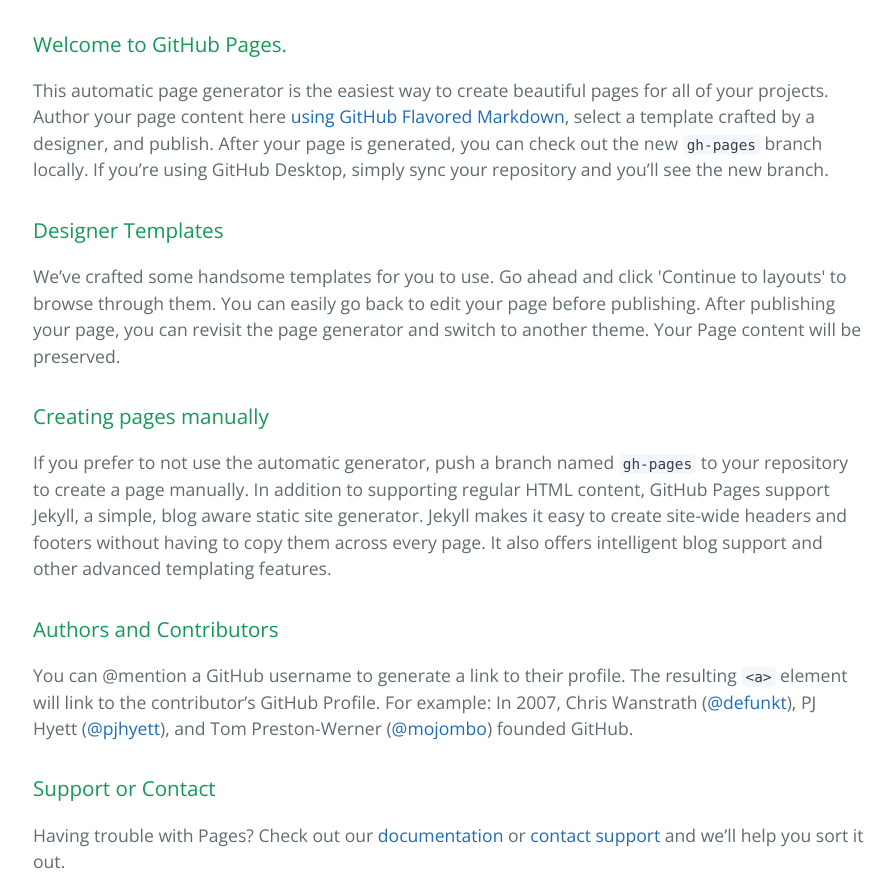
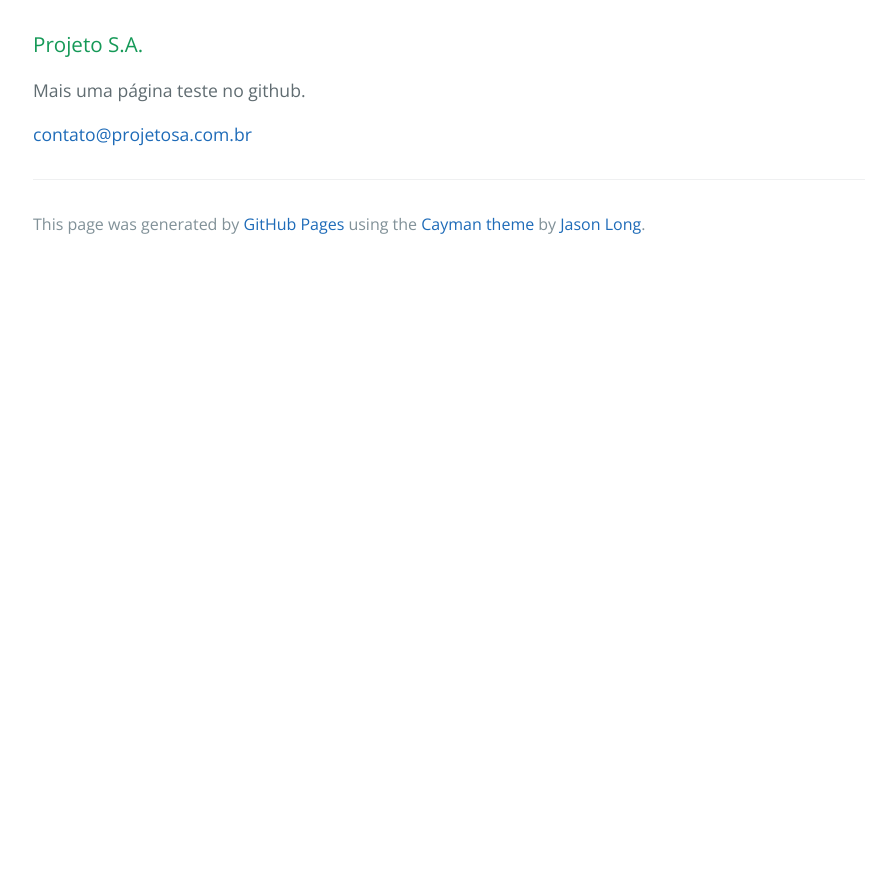
Before and after one commit to projetosa/github.io, a plain HTML site: page index.html in a window 1280 px wide. Shown: the part 320-1198 px from the top of the page, without its empty margins (191-1083 px from the left). After the commit the page ends 800 px from the top, so only its background shows below. Drawn offline with nearby package versions, Linux system fonts and the light colour scheme.

Commit message:
Replace master branch with page content via GitHub

```diff
--- a/index.html
+++ b/index.html
@@ -17,29 +17,11 @@
 
     <section class="main-content">
       <h3>
-<a id="welcome-to-github-pages" class="anchor" href="#welcome-to-github-pages" aria-hidden="true"><span aria-hidden="true" class="octicon octicon-link"></span></a>Welcome to GitHub Pages.</h3>
+<a id="projeto-sa" class="anchor" href="#projeto-sa" aria-hidden="true"><span aria-hidden="true" class="octicon octicon-link"></span></a>Projeto S.A.</h3>
 
-<p>This automatic page generator is the easiest way to create beautiful pages for all of your projects. Author your page content here <a href="https://guides.github.com/features/mastering-markdown/">using GitHub Flavored Markdown</a>, select a template crafted by a designer, and publish. After your page is generated, you can check out the new <code>gh-pages</code> branch locally. If you’re using GitHub Desktop, simply sync your repository and you’ll see the new branch.</p>
+<p>Mais uma página teste no github.</p>
 
-<h3>
-<a id="designer-templates" class="anchor" href="#designer-templates" aria-hidden="true"><span aria-hidden="true" class="octicon octicon-link"></span></a>Designer Templates</h3>
-
-<p>We’ve crafted some handsome templates for you to use. Go ahead and click 'Continue to layouts' to browse through them. You can easily go back to edit your page before publishing. After publishing your page, you can revisit the page generator and switch to another theme. Your Page content will be preserved.</p>
-
-<h3>
-<a id="creating-pages-manually" class="anchor" href="#creating-pages-manually" aria-hidden="true"><span aria-hidden="true" class="octicon octicon-link"></span></a>Creating pages manually</h3>
-
-<p>If you prefer to not use the automatic generator, push a branch named <code>gh-pages</code> to your repository to create a page manually. In addition to supporting regular HTML content, GitHub Pages support Jekyll, a simple, blog aware static site generator. Jekyll makes it easy to create site-wide headers and footers without having to copy them across every page. It also offers intelligent blog support and other advanced templating features.</p>
-
-<h3>
-<a id="authors-and-contributors" class="anchor" href="#authors-and-contributors" aria-hidden="true"><span aria-hidden="true" class="octicon octicon-link"></span></a>Authors and Contributors</h3>
-
-<p>You can @mention a GitHub username to generate a link to their profile. The resulting <code>&lt;a&gt;</code> element will link to the contributor’s GitHub Profile. For example: In 2007, Chris Wanstrath (<a href="https://github.com/defunkt" class="user-mention">@defunkt</a>), PJ Hyett (<a href="https://github.com/pjhyett" class="user-mention">@pjhyett</a>), and Tom Preston-Werner (<a href="https://github.com/mojombo" class="user-mention">@mojombo</a>) founded GitHub.</p>
-
-<h3>
-<a id="support-or-contact" class="anchor" href="#support-or-contact" aria-hidden="true"><span aria-hidden="true" class="octicon octicon-link"></span></a>Support or Contact</h3>
-
-<p>Having trouble with Pages? Check out our <a href="https://help.github.com/pages">documentation</a> or <a href="https://github.com/contact">contact support</a> and we’ll help you sort it out.</p>
+<p><a href="mailto:contato@projetosa.com.br">contato@projetosa.com.br</a></p>
 
       <footer class="site-footer">
 
```
Also changed, not shown: params.json (+1 -1 lines).
